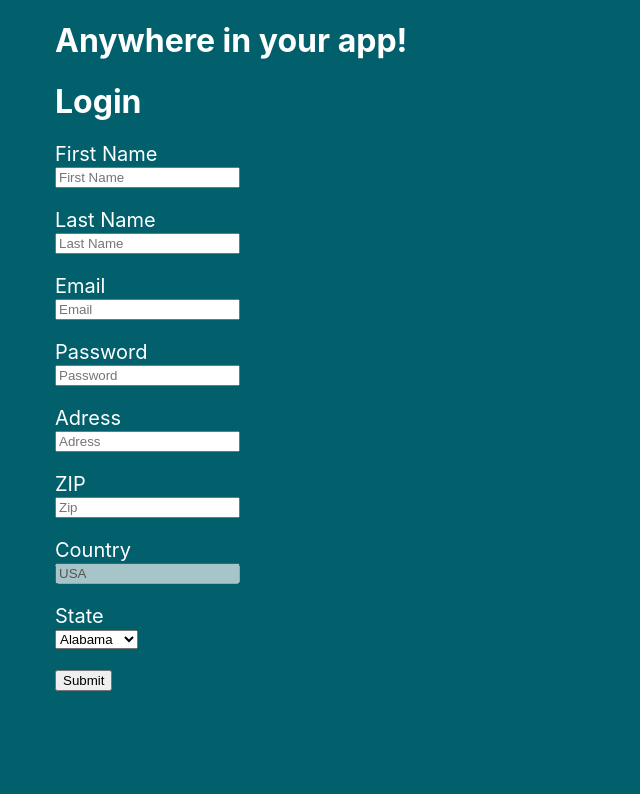
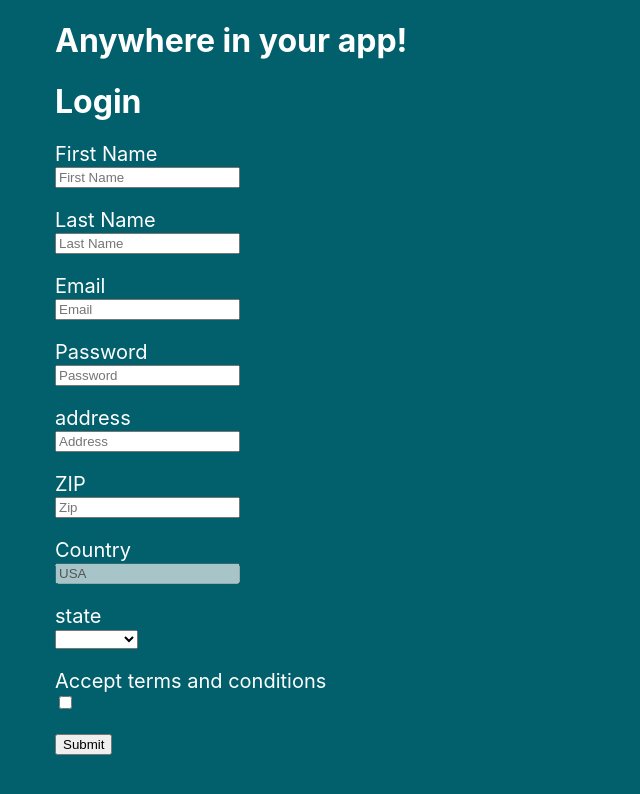
Before and after one commit to Ramosok/Form-on-Formik, a React (Create React App) app: page / in a window 1280 px wide. Shown: the top 794 px of the page, without its empty margins (0-640 px from the left). Built offline with nearby package versions, Linux system fonts and the light colour scheme.

Commit message:
add checkbox

```diff
--- a/src/components/Login/Form/config.js
+++ b/src/components/Login/Form/config.js
@@ -8,9 +8,12 @@ export const initialValues = {
   password: '',
   zip: '',
   country: 'USA',
+  state: '',
+  checkbox: '',
 };
 
 export const usaStates = [
+  ' ',
   'Alabama',
   'Alaska',
   'Arizona',
@@ -23,20 +26,40 @@ export const usaStates = [
 ];
 const minLength = 2;
 const maxLength = 70;
+const maxLengthPassword = 1;
+const minLengthZip = 4;
+const maxLengthZip = 5;
 export const LoginSchema = Yup.object().shape({
   firstName: Yup.string()
     .min(minLength, 'Too Short!')
     .max(maxLength, 'Too Long!')
-    .required('Required'),
+    .required('Required')
+    .matches(/[a-zA-Z ]/, 'Only  latin letters!'),
   lastName: Yup.string()
     .min(minLength, 'Too Short!')
     .max(maxLength, 'Too Long!')
-    .required('Required'),
+    .required('Required')
+    .matches(/[a-zA-Z ]/, 'Only  latin letters!'),
   address: Yup.string()
     .min(minLength, 'Too Short!')
     .max(maxLength, 'Too Long!')
-    .required('Required'),
+    .required('Required')
+    .matches(/[a-zA-Z0-9 ]/, 'Only  latin letters and nombers!'),
   email: Yup.string()
     .email('Invalid email')
     .required('Required'),
+  password: Yup.string()
+    .required('Required')
+    .min(maxLengthPassword, 'Too Short!')
+    .matches(/[a-zA-Z0-9]/, 'Password can upper and lower case!'),
+  zip: Yup.string()
+    .matches(/^[0-9]+$/, 'only nombers')
+    .min(minLengthZip, 'at least 5 digits')
+    .max(maxLengthZip, 'at least 5 digits'),
+  state: Yup.string()
+    .matches(/^\s*$/, 'select a state')
+    .required('Required'),
+  country: Yup.string(),
+  checkbox: Yup.boolean()
+  .required('Required'),
 });
--- a/src/components/Login/Form/index.jsx
+++ b/src/components/Login/Form/index.jsx
@@ -32,9 +32,9 @@ const LoginForm = () => {
       />
       <FormControl
         type="text"
-        name="adress"
-        label="Adress"
-        placeholder="Adress"
+        name="address"
+        label="address"
+        placeholder="Аddress"
       />
         <FormControl
           type="text"
@@ -47,12 +47,16 @@ const LoginForm = () => {
         name="country"
         label="Country"
         disabled="disabled"
-        value="USA"
       />
       <FormControl
         select="select"
-        name="State"
-        label="State"
+        name="state"
+        label="state"
+      />
+      <FormControl
+        type="checkbox"
+        name="Accept terms and conditions"
+        label="Accept terms and conditions"
       />
 
       <button type="submit">Submit</button>
```
